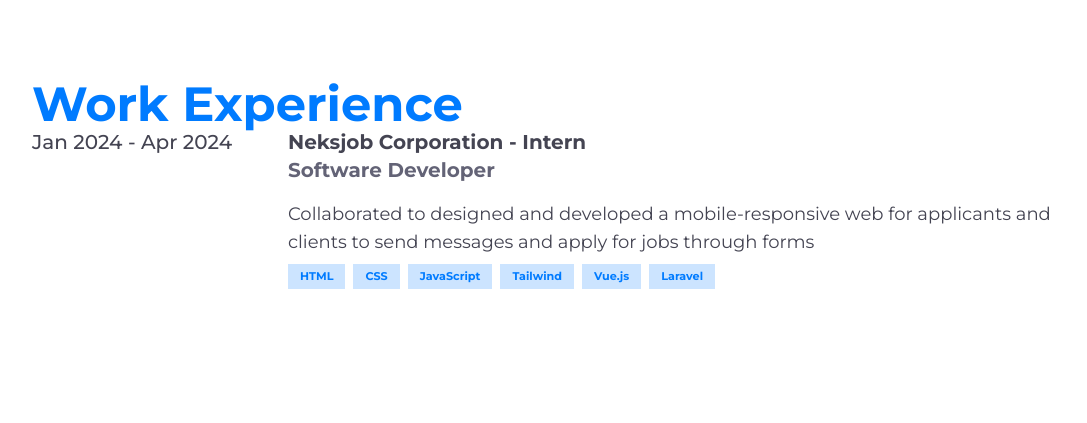
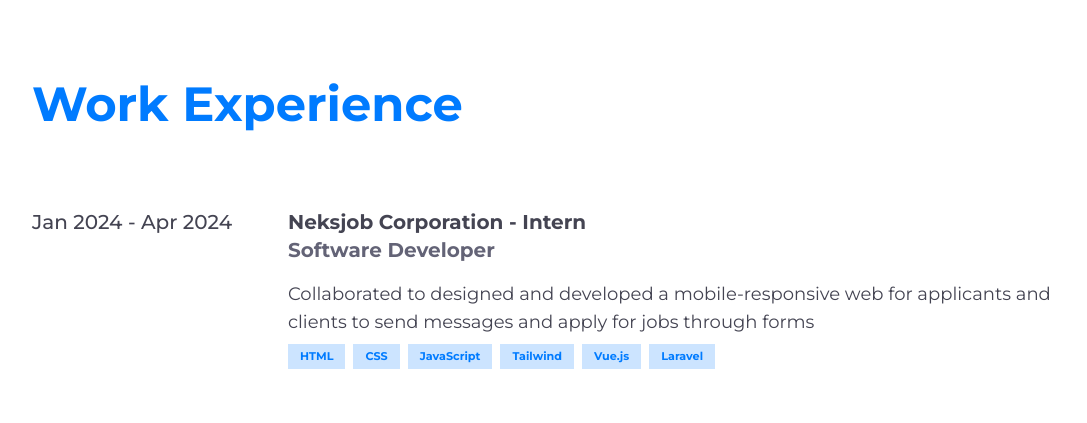
Before and after one commit to ron2727/my-portfolio, a Vue app: page / in a window 1280 px wide. Shown: the part 2580-3003 px from the top of the page, without its empty margins (96-1183 px from the left). Built offline with nearby package versions, Linux system fonts and the light colour scheme.

Commit message:
Add margin top to the content of Experince section

```diff
--- a/src/components/sections/WorkExperience.vue
+++ b/src/components/sections/WorkExperience.vue
@@ -2,7 +2,7 @@
   <SectionLayout id="experience">
       <template #section>Work Experience</template>
       <template #content>
-        <div class="work-experience grid grid-cols-1 lg:grid-cols-8 mt-8lg:mt-20">
+        <div class="work-experience grid grid-cols-1 lg:grid-cols-8 mt-8 lg:mt-20">
           <h6 class=" col-span-2 text-default text-sm md:text-xl font-medium dark:text-dark-default">Jan 2024 - Apr 2024</h6>
           <div id="company" class=" col-span-6 ">
             <h1 class=" text-lg md:text-xl font-bold text-default dark:text-dark-primary">Neksjob Corporation - Intern</h1>
```
